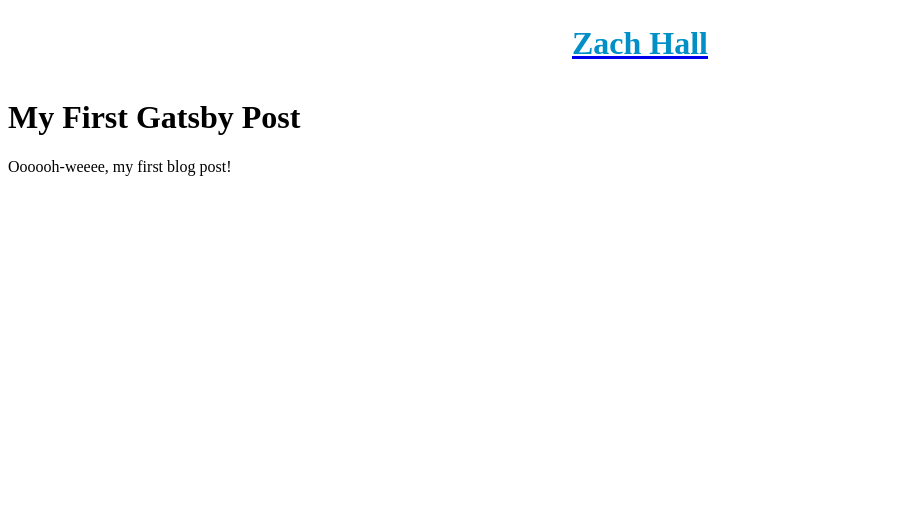
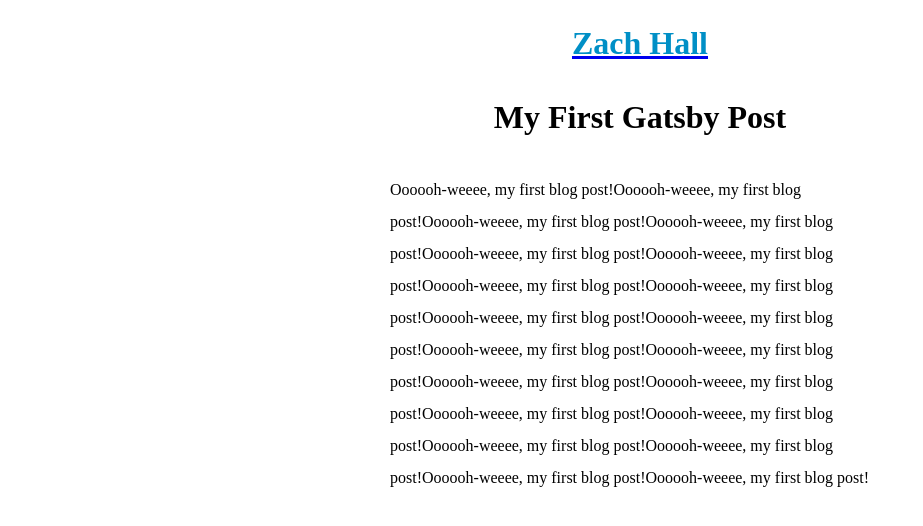
Before and after one commit to ZachJHall/personal-website-v6, a Gatsby site: page /first/ in a window 1280 px wide. Shown: the whole page, without its empty margins (0-923 px from the left). Built offline with nearby package versions, Linux system fonts and the light colour scheme; Gatsby itself is replaced by a stand-in of ours.

Commit message:
Styling to blog post template

```diff
--- a/src/media/first.md
+++ b/src/media/first.md
@@ -1,6 +1,5 @@
 ---
-path: "/hello-world"
 date: 2017-07-12T17:12:33.962Z
 title: "My First Gatsby Post"
 ---
-Oooooh-weeee, my first blog post!
+Oooooh-weeee, my first blog post!Oooooh-weeee, my first blog post!Oooooh-weeee, my first blog post!Oooooh-weeee, my first blog post!Oooooh-weeee, my first blog post!Oooooh-weeee, my first blog post!Oooooh-weeee, my first blog post!Oooooh-weeee, my first blog post!Oooooh-weeee, my first blog post!Oooooh-weeee, my first blog post!Oooooh-weeee, my first blog post!Oooooh-weeee, my first blog post!Oooooh-weeee, my first blog post!Oooooh-weeee, my first blog post!Oooooh-weeee, my first blog post!Oooooh-weeee, my first blog post!Oooooh-weeee, my first blog post!Oooooh-weeee, my first blog post!Oooooh-weeee, my first blog post!Oooooh-weeee, my first blog post!
--- a/src/templates/blog-post.js
+++ b/src/templates/blog-post.js
@@ -1,15 +1,33 @@
 import React from "react"
 import { graphql } from "gatsby"
+import styled from 'styled-components'
 
 import Header from '../components/header'
 
+const Title = styled.h1`
+    text-align: center;
+`
+
+const BodyContainer = styled.div`
+    display: flex;
+    flex-direction: column;
+    align-items: center;
+
+`
+const Body = styled.div`
+   text-align: left;
+   width: 500px;
+   line-height: 2rem;
+`
 export default function BlogPost({ data }) {
     const post = data.markdownRemark
   return (
     <div>
         <Header />
-        <h1>{post.frontmatter.title}</h1>
-        <div dangerouslySetInnerHTML={{ __html: post.html }} />
+        <Title>{post.frontmatter.title}</Title>
+        <BodyContainer>
+            <Body dangerouslySetInnerHTML={{ __html: post.html }} />
+        </BodyContainer>
     </div>
   )
 }
```
